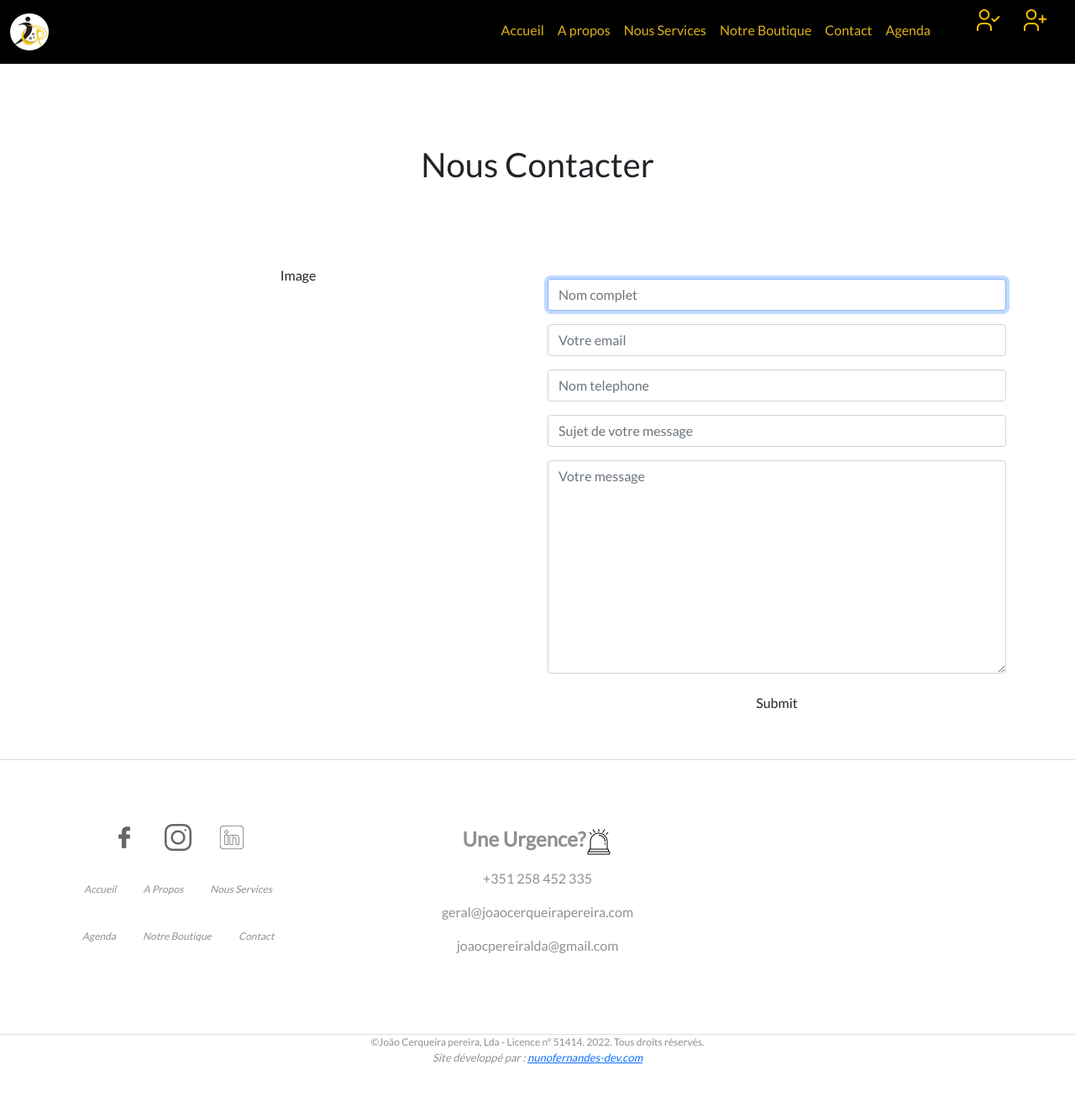
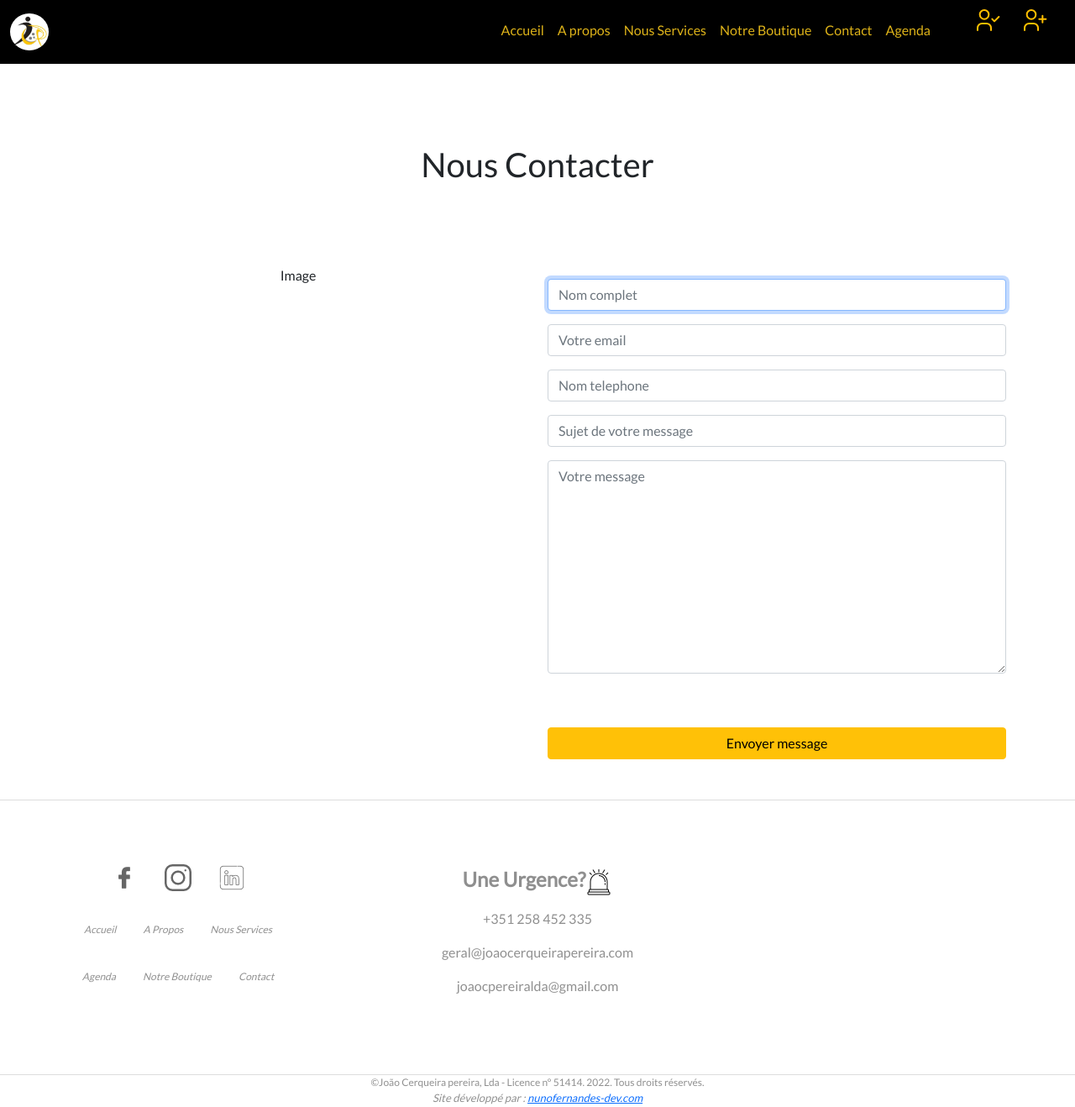
Before and after one commit to Nunofds/jcp_webapp, a Django app: page /accueil/contact/ in a window 1280 px wide. Shown: the whole page at 84% size. Before the commit the page ends 1267 px from the top, so only its background shows below. Run offline with Django 4.2, Linux system fonts and the light colour scheme; some libraries are stand-ins or nearby versions; grey boxes are pictures that could not be loaded.

Commit message:
continue contact form

```diff
--- a/account/my_captcha.py
+++ b/account/my_captcha.py
@@ -3,4 +3,4 @@ from captcha.fields import ReCaptchaField
 
 
 class FormWithCaptcha(forms.Form):
-    captcha = ReCaptchaField(label='')
+    captcha = ReCaptchaField(label='', required=True)
--- a/contact/templates/contact/contact.html
+++ b/contact/templates/contact/contact.html
@@ -14,28 +14,54 @@
                 <p>Image</p>
             </div>
             <div class="col-md-6 col-sm-12">
-                <form action="/your-name/" method="post">
+                <!--Success message-->
+                {% for message in messages %}
+                    {% if message.tags == 'success' %}
+                    <div class="alert alert-success alert-dismissible" role="alert">
+                        <a href="{% url 'contact:contact' %}" class="close" data-dismiss="alert" aria-label="close">&times;</a>
+                        {{ message|safe|escape }}
+                    </div>
+                    {% endif %}
+                {% endfor %}
+                <!--contact form-->
+                <form action="" method="post">
                     {% csrf_token %}
                     <div class="form-group mt-3">
+                        {{ form.name.errors }}
                         {% render_field form.name class="form-control" placeholder="Nom complet" type="text" %}
                     </div>
                     <div class="form-group mt-3">
+                        {{ form.email.errors }}
                         {% render_field form.email class="form-control" placeholder="Votre email" type="email" %}
                     </div>
                     <div class="form-group mt-3">
+                        {{ form.phone.errors }}
                         {% render_field form.phone class="form-control" placeholder="Nom telephone" type="text" %}
                     </div>
                     <div class="form-group mt-3">
+                        {{ form.subject.errors }}
                         {% render_field form.subject class="form-control" placeholder="Sujet de votre message" type="text" %}
                     </div>
                     <div class="form-group mt-3">
+                        {{ form.message.errors }}
                         {% render_field form.message class="form-control" placeholder="Votre message" type="text" %}
+                    </div>
+                    <!--CAPTCHA-->
+                    <div class="form-group mt-3">
+                        {{ captcha }}
+                        {% for message in messages %}
+                            {% if message.tags == 'error' %}
+                            <div class="alert alert-danger alert-dismissible" role="alert">
+                                <a href="{% url 'contact:contact' %}" class="close" data-dismiss="alert" aria-label="close">&times;</a>
+                                {{ message|safe|escape }}
+                            </div>
+                            {% endif %}
+                        {% endfor %}
                     </div>
                     <!-- button submit -->
                     <div>
-                        <input class="btn mt-3" type="submit" value="Submit">
+                        <input class="btn btn-warning mt-5 w-100" type="submit" value="Envoyer message">
                     </div>
-
                 </form>
             </div>
         </div>
--- a/contact/views.py
+++ b/contact/views.py
@@ -1,10 +1,34 @@
-from django.shortcuts import render
+from django.core.mail import send_mail
+from django.shortcuts import render, redirect
 from .forms import ContactForm
+from django.contrib import messages
+from account.my_captcha import FormWithCaptcha
 
 
 def contact(request):
+    if request.method == 'POST':
+        form = ContactForm(request.POST)
+        if form.is_valid() and request.POST.get('g-recaptcha-response'):
+            name = form.cleaned_data['name']
+            email = form.cleaned_data['email']
+            phone = form.cleaned_data['phone']
+            subject = form.cleaned_data['subject']
+            message = form.cleaned_data['message']
+            recipients = ['fernandes.n.sa@outlook.fr', 'n.b.fernandes@outlook.fr']
 
-    form = ContactForm
+            send_mail(subject, message, email, recipients)
+            messages.success(request, f"Merci <b>{name}</b> ! Votre message a bien été envoyé.")
+            return redirect('contact:contact')
+        else:
+            for error in list(form.errors.values()):
+                messages.error(request, error)
 
-    content = {'form':form}
+        if not request.POST.get('g-recaptcha-response'):
+            messages.error(request, "Ce champs est oblifatoire!")
+    else:
+        form = ContactForm
+
+    captcha = FormWithCaptcha
+
+    content = {'form': form, 'captcha': captcha, }
     return render(request, 'contact/contact.html', content)
--- a/requirements.txt
+++ b/requirements.txt
@@ -5,3 +5,4 @@ mysql
 mysqlclient
 Pillow
 django-widget-tweaks
+recaptcha
```
Also changed, not shown: project/settings.py (+8 -0 lines).
